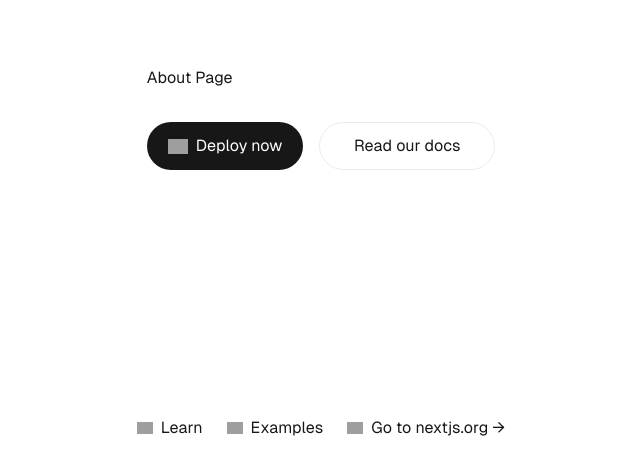
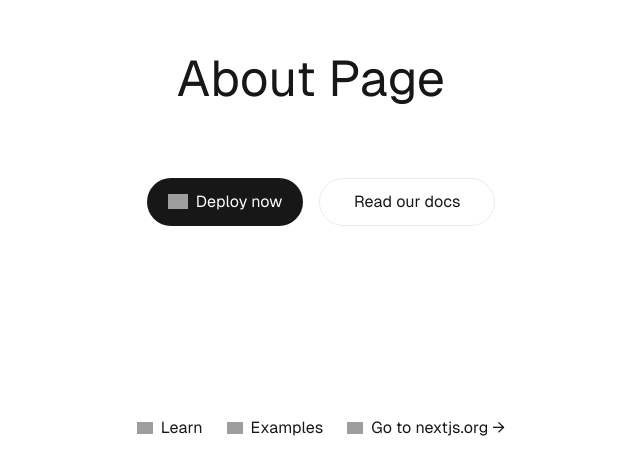
Before and after one commit to ojizou003/study-react, a Next.js app: page /about in a window 1280 px wide. Shown: the part 282-756 px from the top of the page, without its empty margins (319-959 px from the left). Built offline with nearby package versions, Linux system fonts and the light colour scheme; grey boxes are pictures that could not be loaded.

Commit message:
♻️ headline部分をコンポーネント化

```diff
--- a/app/about/page.js
+++ b/app/about/page.js
@@ -1,11 +1,12 @@
 import {Footer} from '../components/footer'
+import {Headline} from '../components/headline'
 import {Links} from '../components/links'
 
 export default function About() {
   return (
       <div className="grid grid-rows-[20px_1fr_20px] items-center justify-items-center min-h-screen p-8 pb-20 gap-16 sm:p-20 font-[family-name:var(--font-geist-sans)]">
         <main className="flex flex-col gap-8 row-start-2 items-center sm:items-start">
-          <h1>About Page</h1>
+          <Headline page='About' />
           <Links />
         </main>
         <Footer />
--- /dev/null
+++ b/app/components/headline.js
@@ -0,0 +1,5 @@
+export function Headline(props) {
+  return (
+    <p style={{ fontSize: '50px' , margin: '30px'}}>{props.page}  Page</p>
+  );
+}
--- a/app/page.js
+++ b/app/page.js
@@ -1,11 +1,12 @@
 import {Footer} from './components/footer';
+import {Headline} from './components/headline';
 import {Links} from './components/links';
 
 export default function Home() {
   return (
       <div className="grid grid-rows-[20px_1fr_20px] items-center justify-items-center min-h-screen p-8 pb-20 gap-16 sm:p-20 font-[family-name:var(--font-geist-sans)]">
         <main className="flex flex-col gap-8 row-start-2 items-center sm:items-start">
-          <h1>Home Page</h1>
+          <Headline page='Home' />
           <Links />
         </main>
         <Footer />
```
